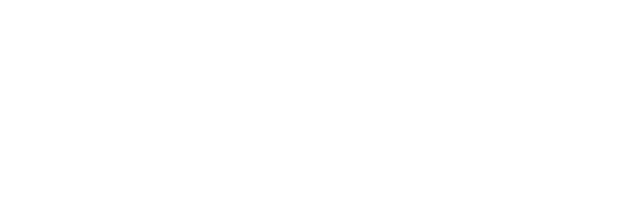
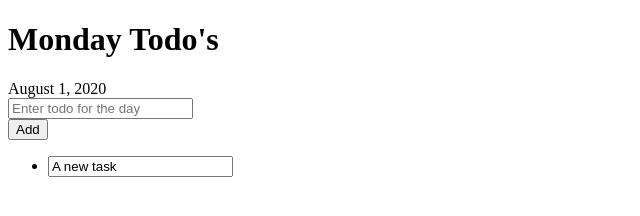
Before and after one commit to dovecancode/todoListApp, a plain HTML site: page index.html in a window 1280 px wide. Shown: the whole page, without its empty margins (0-640 px from the left). Drawn offline with Linux system fonts and the light colour scheme.

Commit message:
finished html structure

```diff
--- a/index.html
+++ b/index.html
@@ -5,5 +5,36 @@
     <meta name="viewport" content="width=device-width, initial-scale=1.0" />
     <title>Todo List</title>
   </head>
-  <body></body>
+  <body>
+    <div class="todo">
+      <div class="container">
+        <header class="todo__header">
+          <div class="overflow">
+            <h1><span id="todaysDay">Monday</span> Todo's</h1>
+            <span id="todaysDate">August 1, 2020</span>
+          </div>
+        </header>
+        <from id="form">
+          <div class="todo__input wrap">
+            <input type="text" id="todoInput" placeholder="Enter todo for the day" />
+            <div class="todo__btn">
+              <button role="button">Add</button>
+            </div>
+          </div>
+        </from>
+        <ul class="todo_list wrap">
+          <li data-id="1" class="">
+            <div class="list">
+              <input type="text" class="text" value="A new task" readonly />
+            </div>
+            <div class="options">
+              <span id="check"><i class="fa fa-check"></i></span>
+              <span id="edit"><i class="fa fa-edit"></i></span>
+              <span id="trash"><i class="fa fa-trash"></i></span>
+            </div>
+          </li>
+        </ul>
+      </div>
+    </div>
+  </body>
 </html>
```
